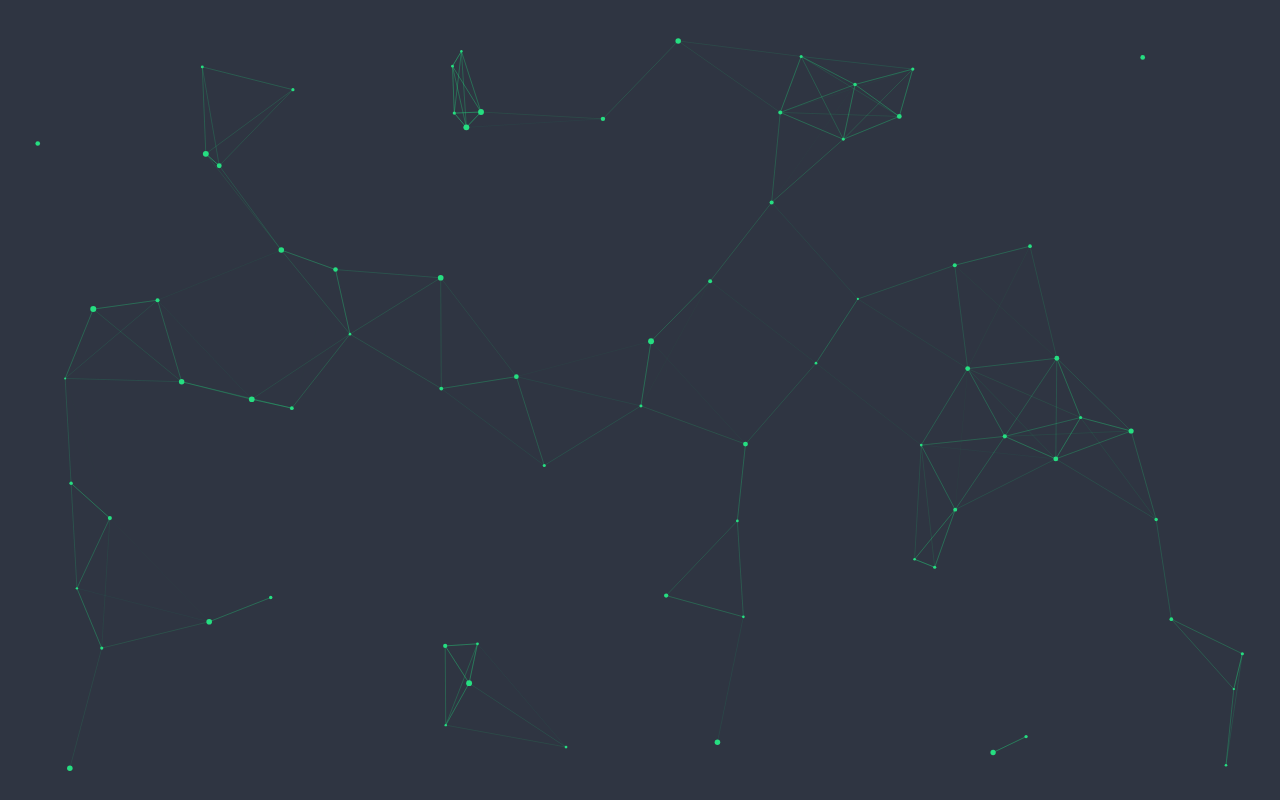
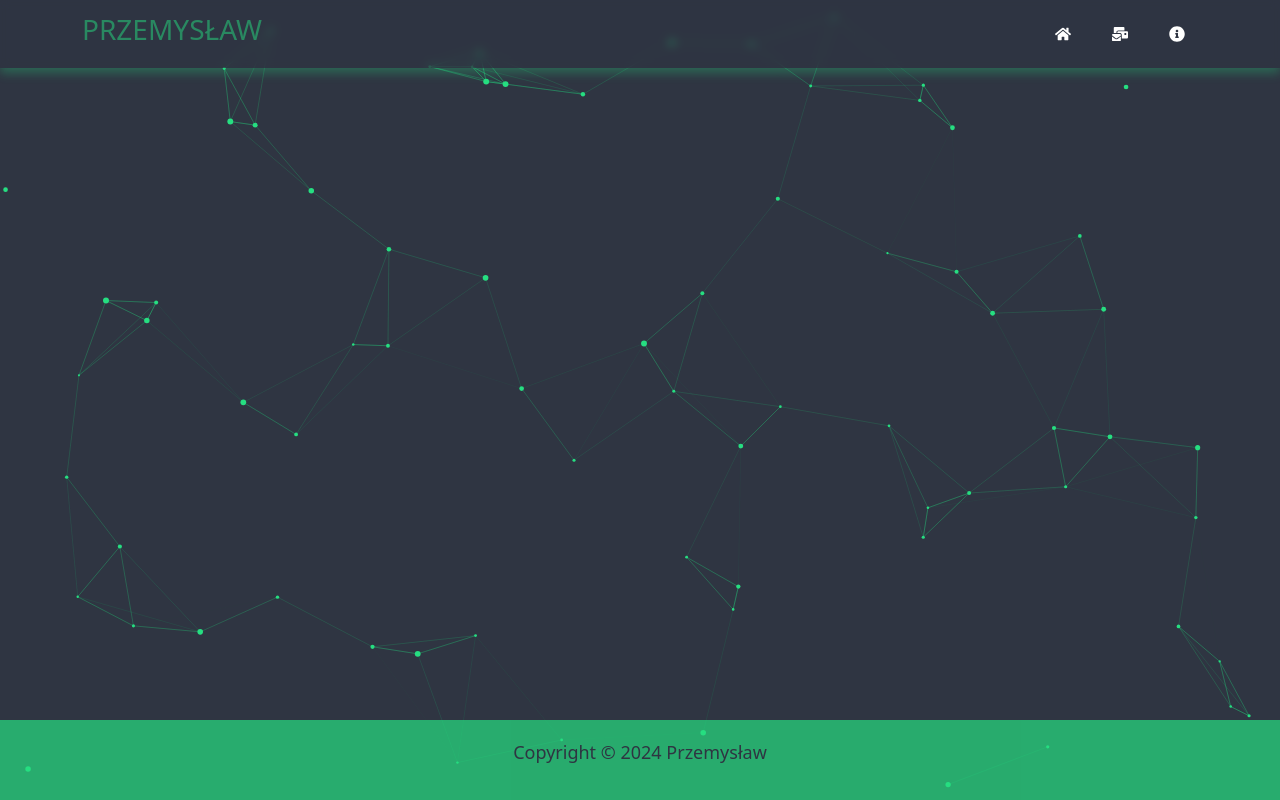
Before and after one commit to Br3mx/cv-przem, a React (Create React App) app in the folder frontend/: page /contact in a window 1280 px wide. Before the commit this address had no page. Built offline with nearby package versions, Linux system fonts and the light colour scheme.

Commit message:
Add navbar and footer

```diff
--- a/frontend/package.json
+++ b/frontend/package.json
@@ -12,6 +12,7 @@
     "react": "^18.3.1",
     "react-bootstrap": "^2.10.2",
     "react-dom": "^18.3.1",
+    "react-icons": "^5.2.1",
     "react-redux": "^7.2.9",
     "react-router-dom": "^6.23.1",
     "react-scripts": "5.0.1",
--- a/frontend/src/App.js
+++ b/frontend/src/App.js
@@ -1,14 +1,18 @@
 import React from "react";
-import ParticlesComponent from "./style/Background/particles";
 import { Route, Routes } from "react-router-dom";
+import MainLayout from "./components/layout/MainLayout/MainLayout";
+import Home from "./components/pages/Home/Home";
+import About from "./components/pages/About/About";
+import Contact from "./components/pages/Contact/Contact";
 const App = () => {
   return (
-    <>
-      <ParticlesComponent />
+    <MainLayout>
       <Routes>
-        <Route />
+        <Route path="/" element={<Home />} />
+        <Route path="/about" element={<About />} />
+        <Route path="/contact" element={<Contact />} />
       </Routes>
-    </>
+    </MainLayout>
   );
 };
 
--- /dev/null
+++ b/frontend/src/components/layout/Footer/Footer.js
@@ -0,0 +1,20 @@
+import React from "react";
+import style from "./Footer.module.scss";
+const Footer = () => {
+  return (
+    <footer className={style.footer}>
+      <div className={style.container}>
+        <div className={style.row}>
+          <div className={`${style.content} col-md-12`}>
+            <p className="text-center">
+              Copyright &copy; 2024{" "}
+              <a href="https://github.com/Br3mx">Przemysław</a>
+            </p>
+          </div>
+        </div>
+      </div>
+    </footer>
+  );
+};
+
+export default Footer;
--- /dev/null
+++ b/frontend/src/components/layout/Footer/Footer.module.scss
@@ -0,0 +1,22 @@
+@import "../../../style/settings.scss";
+
+.footer {
+  background-color: rgba($color-green, 0.7);
+  height: 5rem;
+  display: flex;
+  color: $color-dark;
+  justify-content: center;
+  align-items: center;
+  position: fixed;
+  bottom: 0;
+  left: 0;
+  right: 0;
+  z-index: 100;
+}
+.content {
+  font-size: 18px;
+  a {
+    text-decoration: none;
+    color: $color-dark;
+  }
+}
--- /dev/null
+++ b/frontend/src/components/layout/MainLayout/MainLayout.js
@@ -0,0 +1,18 @@
+import React from "react";
+import NavBar from "../Navigation/Navbar";
+import { Container } from "react-bootstrap";
+import Footer from "../Footer/Footer";
+import ParticlesComponent from "../../../style/Background/particles";
+
+const MainLayout = ({ children }) => {
+  return (
+    <>
+      <ParticlesComponent />
+      <NavBar />
+      <Container>{children}</Container>
+      <Footer />
+    </>
+  );
+};
+
+export default MainLayout;
--- /dev/null
+++ b/frontend/src/components/layout/Navigation/Navbar.js
@@ -0,0 +1,44 @@
+import React from "react";
+import style from "./Navbar.module.scss";
+import { Navbar, Nav, Container, NavLink } from "react-bootstrap";
+import { Link } from "react-router-dom";
+import { FaHome, FaInfoCircle, FaMailBulk } from "react-icons/fa";
+
+const NavBar = () => {
+  const links = [
+    { to: "/", icon: FaHome, label: "Home" },
+    { to: "/contact", icon: FaMailBulk, label: "Contact" },
+    { to: "/about", icon: FaInfoCircle, label: "About" },
+  ];
+
+  return (
+    <Navbar className={style.container}>
+      <Container>
+        <Navbar.Brand
+          as={Link}
+          to="/"
+          className={style.navbarBrand}
+          style={{ textDecoration: "none" }}
+        >
+          <h3 className={style.brandLogo}>PRZEMYSŁAW</h3>
+        </Navbar.Brand>
+        <Nav className="ml-auto">
+          {links.map(({ to, icon: Icon, label }) => (
+            <NavLink
+              as={Link}
+              to={to}
+              key={label}
+              className={style.navbarLink}
+              style={{ textDecoration: "none" }}
+            >
+              <Icon className={style.navbarIcon} />
+              <div className={style.navbarLabel}>{label}</div>
+            </NavLink>
+          ))}
+        </Nav>
+      </Container>
+    </Navbar>
+  );
+};
+
+export default NavBar;
--- /dev/null
+++ b/frontend/src/components/layout/Navigation/Navbar.module.scss
@@ -0,0 +1,62 @@
+@import "../../../style/settings.scss";
+
+.container {
+  background-color: rgba($color-dark, 0.5);
+  backdrop-filter: blur(5px);
+  box-shadow: 0px 5px 10px rgba($color-green, 0.3);
+}
+
+.brandLogo {
+  color: rgba($color-green, 0.5) !important;
+}
+
+.navbarLink {
+  display: flex !important;
+  align-items: center !important;
+  color: white !important;
+  margin-left: 20px !important;
+  transition: color 0.3s ease !important;
+
+  .navbarLabel {
+    display: none;
+    opacity: 0;
+    margin-left: 10px !important;
+    transition: opacity 0.5s ease, transform 0.7s ease !important;
+  }
+
+  &:hover {
+    color: $color-green !important;
+
+    .navbarLabel {
+      display: block;
+      opacity: 1;
+      animation: slide-in 0.7s ease-in-out !important;
+    }
+  }
+}
+
+.navbarIcon {
+  margin-right: 5px !important;
+  transition: transform 0.5s ease !important;
+
+  .navbarLink:hover & {
+    transform: translateX(-10px); // Przesuń ikonę w lewo
+  }
+}
+
+.navbarLabel {
+  display: none;
+  margin-left: 10px;
+}
+
+// Definicja animacji
+@keyframes slide-in {
+  0% {
+    opacity: 0;
+    transform: translateX(-10px);
+  }
+  100% {
+    opacity: 1;
+    transform: translateX(0);
+  }
+}
--- /dev/null
+++ b/frontend/src/components/pages/About/About.js
@@ -0,0 +1,7 @@
+import React from "react";
+
+const About = () => {
+  return <div>About</div>;
+};
+
+export default About;
--- /dev/null
+++ b/frontend/src/components/pages/Contact/Contact.js
@@ -0,0 +1,7 @@
+import React from "react";
+
+const Contact = () => {
+  return <div>Contact</div>;
+};
+
+export default Contact;
--- /dev/null
+++ b/frontend/src/components/pages/Home/Home.js
@@ -0,0 +1,7 @@
+import React from "react";
+
+const Home = () => {
+  return <div>Home</div>;
+};
+
+export default Home;
--- a/frontend/src/style/Background/particles.module.scss
+++ b/frontend/src/style/Background/particles.module.scss
@@ -1,4 +1,4 @@
-.particles canvas {
+canvas {
   z-index: -1;
   height: 100%;
   width: 100%;
--- a/frontend/src/style/settings.scss
+++ b/frontend/src/style/settings.scss
@@ -0,0 +1,2 @@
+$color-dark: #2f3542;
+$color-green: #26de81;
```
Also changed, not shown: 1 other file (tests, documents, lock files or other folders).
